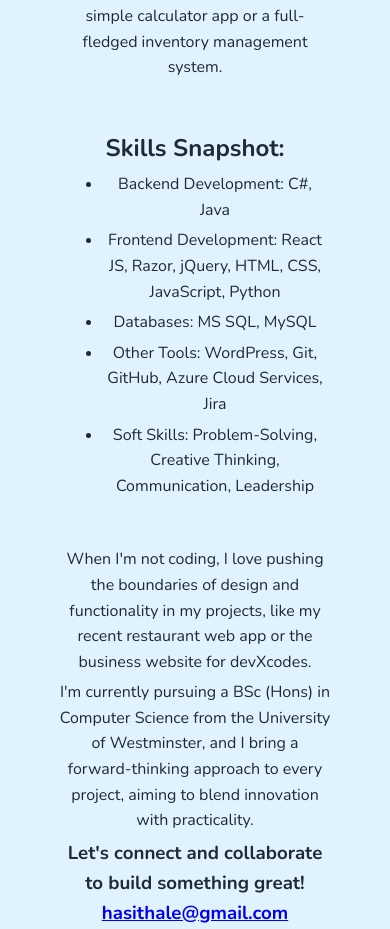
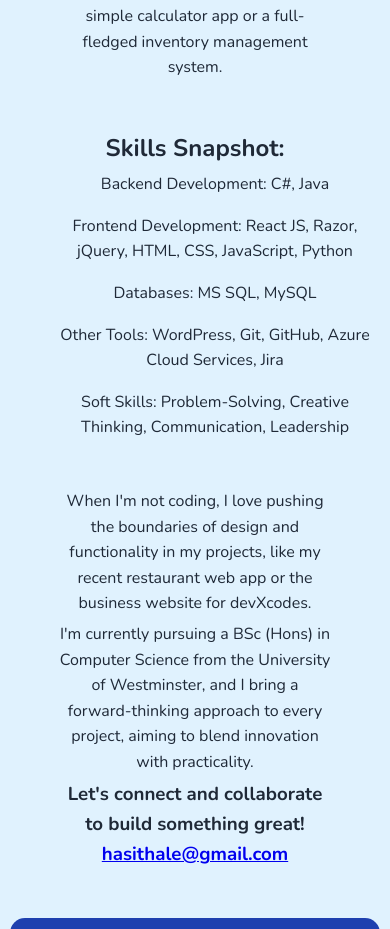
Before and after one commit to hasithaLE/CW-Portfolio, a plain HTML site: page about.html in a window 390 px wide. Shown: the part 867-1796 px from the top of the page. Drawn offline with nearby package versions, Linux system fonts and the light colour scheme.

Commit message:
finalize responsive

```diff
--- a/style.css
+++ b/style.css
@@ -368,7 +368,16 @@ form input:not([type="submit"]) {
     margin-top: 0;
     padding-left: 0;
     padding-right: 0;
-}
+  }
+  .Skills{
+    margin: 0;
+  }
+  .Skills ul{
+    list-style-type: none;
+  }
+  .Skills ul li{
+    margin-bottom: 1rem;
+  }
 
   /* blog section */
   .blogs {
@@ -396,6 +405,9 @@ form input:not([type="submit"]) {
   /* Form styling */
   form {
       padding: 1rem;
+  }
+  input, textarea {
+    padding: 0;
   }
 }
 
```
